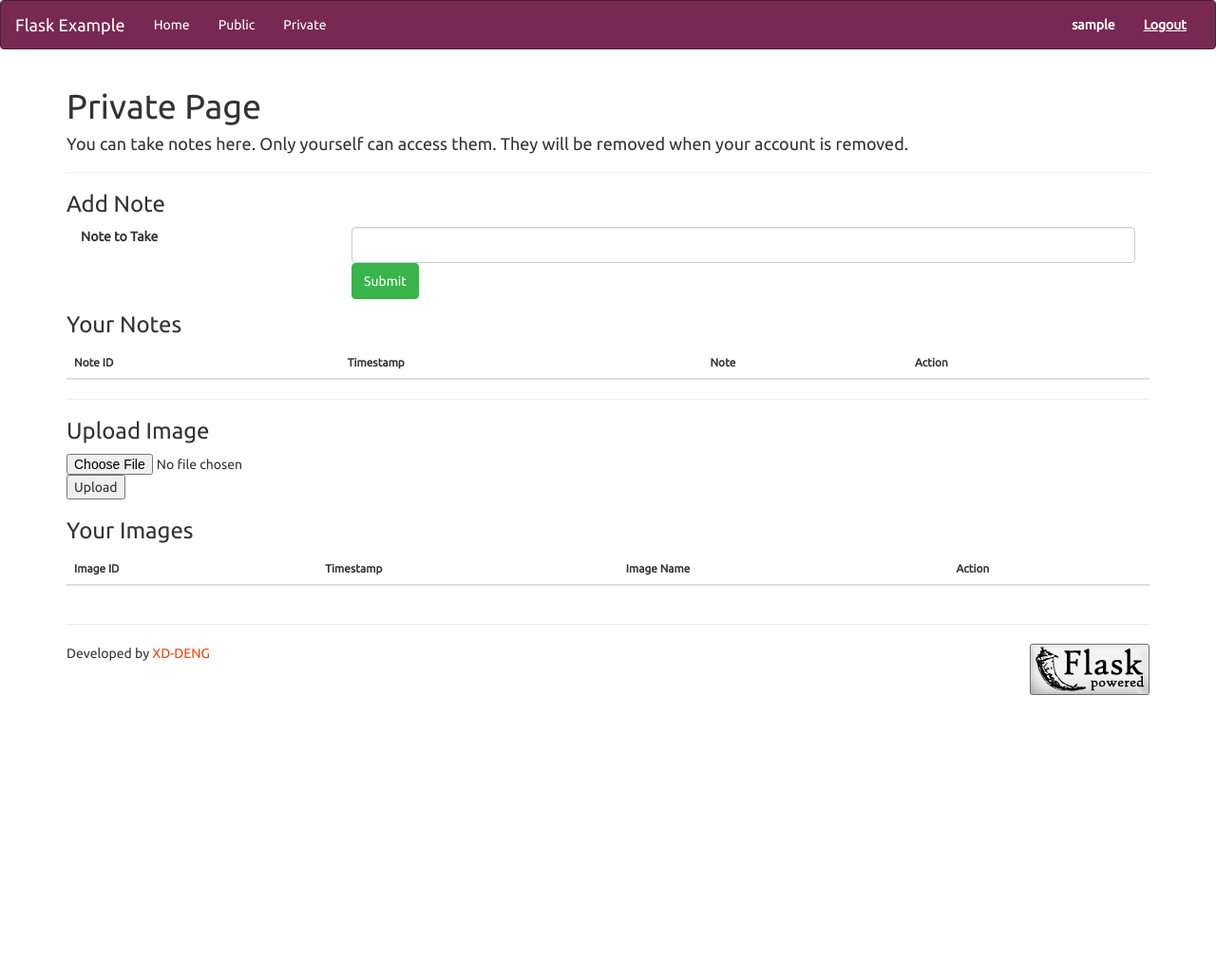
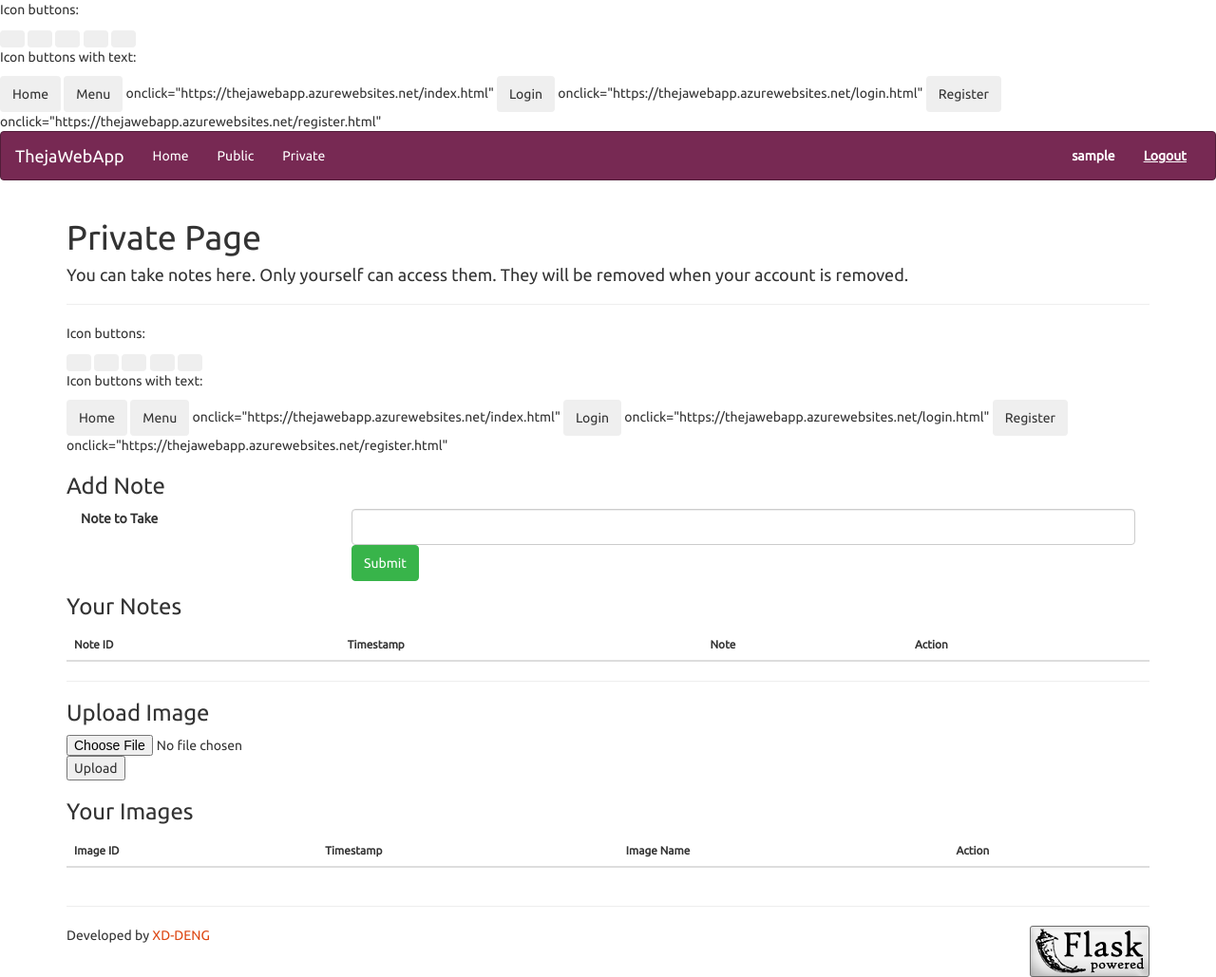
Before and after one commit to jothiraman12/WebAppTheja, a Flask app: page /private/ in a window 1280 px wide. Shown: the whole page at 95% size. Before the commit the page ends 732 px from the top, so only its background shows below. Run offline with Flask 2, Linux system fonts and the light colour scheme; a user stored in the database is signed in; data comes from the database, SQL or seed files in the repository; lists and menus that the app fills with data are empty.

Commit message:
Add files via upload

```diff
--- a/templates/layout.html
+++ b/templates/layout.html
@@ -5,7 +5,24 @@
 <script src="{{ url_for('static', filename='js/jquery.min.js') }}"></script>
 <script src="{{ url_for('static', filename='js/bootstrap.min.js') }}"></script>
 
-<title>Flask Example</title>
+	<!-- Add font awesome icons to buttons  -->
+	<p>Icon buttons:</p>
+	<button class="btn"><i class="fa fa-home"></i></button>
+	<button class="btn"><i class="fa fa-bars"></i></button>
+	<button class="btn"><i class="fa fa-trash"></i></button>
+	<button class="btn"><i class="fa fa-close"></i></button>
+	<button class="btn"><i class="fa fa-folder"></i></button>
+
+	<p>Icon buttons with text:</p>
+	<button class="btn"><i class="fa fa-home"></i> Home</button>
+	<button class="btn"><i class="fa fa-bars"></i> Menu</button>
+	onclick="https://thejawebapp.azurewebsites.net/index.html"
+	<button class="btn"><i class="fa fa-trash"></i> Login</button>
+	onclick="https://thejawebapp.azurewebsites.net/login.html"
+	<button class="btn"><i class="fa fa-close"></i> Register</button>
+	onclick="https://thejawebapp.azurewebsites.net/register.html"
+
+<title>ThejaWebApp</title>
 <nav class="navbar navbar-inverse">
     <div class="container-fluid">
         <div class="navbar-header">
@@ -14,7 +31,7 @@
               <span class="icon-bar"></span>
               <span class="icon-bar"></span>
             </button>
-            <a class="navbar-brand" href="/">Flask Example</a>
+            <a class="navbar-brand" href="/">ThejaWebApp</a>
         </div>
 
         <div class="collapse navbar-collapse" id="myNavbar">
--- a/templates/private_page.html
+++ b/templates/private_page.html
@@ -6,6 +6,22 @@
     <h4>You can take notes here. Only yourself can access them. They will be removed when your account is removed.</h4>
 
     <hr>
+		<!-- Add font awesome icons to buttons  -->
+	<p>Icon buttons:</p>
+	<button class="btn"><i class="fa fa-home"></i></button>
+	<button class="btn"><i class="fa fa-bars"></i></button>
+	<button class="btn"><i class="fa fa-trash"></i></button>
+	<button class="btn"><i class="fa fa-close"></i></button>
+	<button class="btn"><i class="fa fa-folder"></i></button>
+
+	<p>Icon buttons with text:</p>
+	<button class="btn"><i class="fa fa-home"></i> Home</button>
+	<button class="btn"><i class="fa fa-bars"></i> Menu</button>
+	onclick="https://thejawebapp.azurewebsites.net/index.html"
+	<button class="btn"><i class="fa fa-trash"></i> Login</button>
+	onclick="https://thejawebapp.azurewebsites.net/login.html"
+	<button class="btn"><i class="fa fa-close"></i> Register</button>
+	onclick="https://thejawebapp.azurewebsites.net/register.html"
 
     <h3>Add Note</h3>
     <div class="form-group">
```
Also changed, not shown: templates/index.html (+21 -2 lines), templates/page_401.html (+17 -0 lines), templates/page_403.html (+17 -0 lines), templates/public_page.html (+15 -0 lines).
